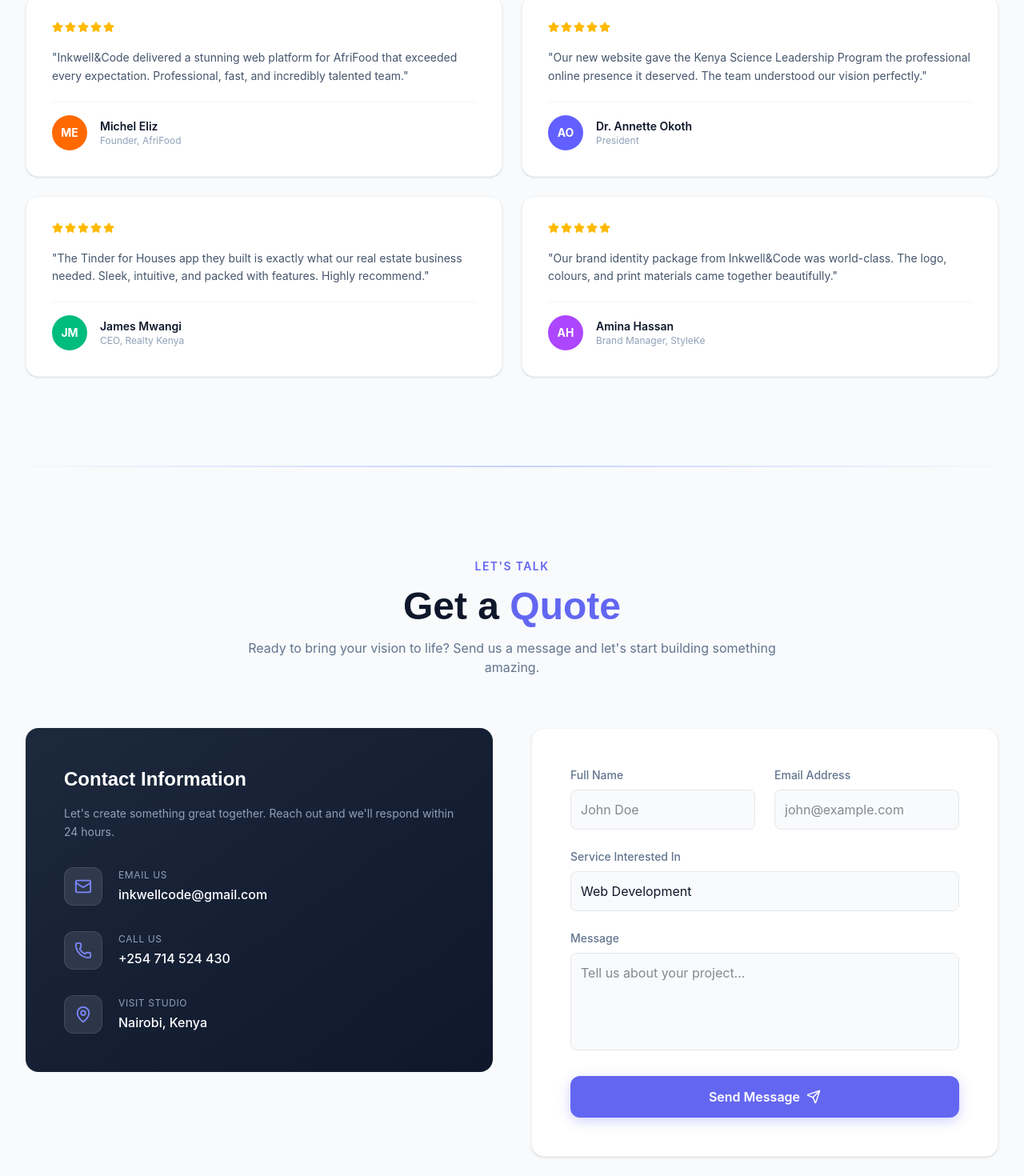
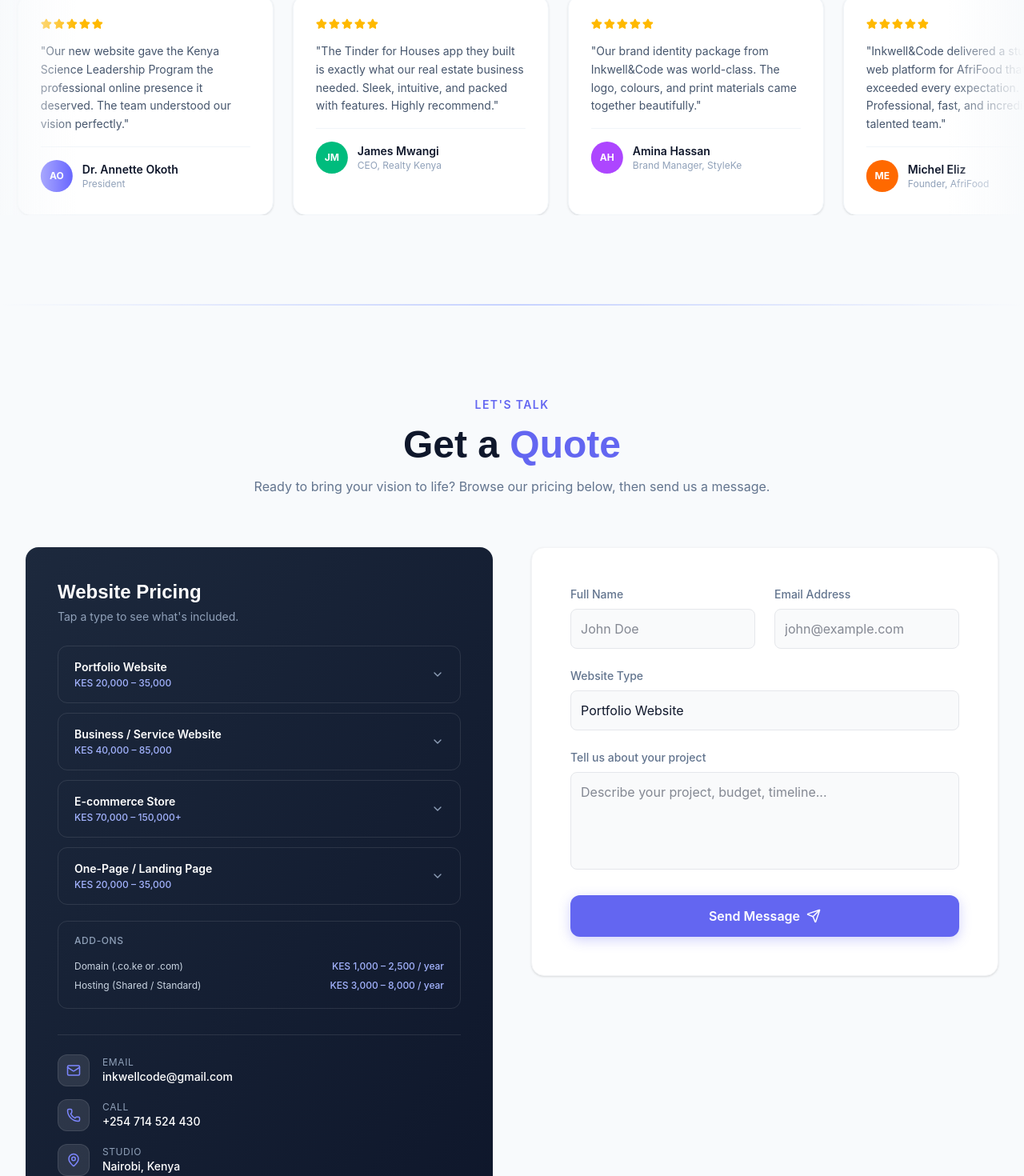
Before and after one commit to KelseySaul/inkwell, a React (Vite) app: page / in a window 1280 px wide. Shown: the part 4040-5510 px from the top of the page at 80% size. Built offline with nearby package versions, Linux system fonts and the light colour scheme; no server answers.

Commit message:
feat: Add dependencies and update Contact, Services, and Testimonials sections

```diff
--- a/package.json
+++ b/package.json
@@ -10,6 +10,7 @@
     "preview": "vite preview"
   },
   "dependencies": {
+    "@emailjs/browser": "^4.4.1",
     "@supabase/supabase-js": "^2.99.2",
     "canvas-confetti": "^1.9.4",
     "clsx": "^2.1.1",
--- a/src/sections/Contact.jsx
+++ b/src/sections/Contact.jsx
@@ -1,18 +1,107 @@
 import { useState } from 'react'
-import { motion } from 'framer-motion'
-import { Send, Mail, Phone, MapPin, CheckCircle } from 'lucide-react'
+import { motion, AnimatePresence } from 'framer-motion'
+import { Send, Mail, Phone, MapPin, CheckCircle, ChevronDown, ChevronUp } from 'lucide-react'
 import { supabase } from '../lib/supabase'
+import emailjs from '@emailjs/browser'
 import confetti from 'canvas-confetti'
 
+// ─── Pricing data ───────────────────────────────────────────────
+const websiteTypes = [
+  {
+    label: 'Portfolio Website',
+    price: 'KES 20,000 – 35,000',
+    description: 'A visual-first lookbook with high-quality image galleries & case studies. Ideal for designers wanting to get hired by agencies or brands.',
+    includes: 'Mobile responsiveness, gallery, contact form',
+  },
+  {
+    label: 'Business / Service Website',
+    price: 'KES 40,000 – 85,000',
+    description: 'Explains services, packages & process. Includes a blog and testimonials. Best for studios with structured service offerings.',
+    includes: 'CMS for self-editing, SEO setup, blog, WhatsApp integration',
+  },
+  {
+    label: 'E-commerce Store',
+    price: 'KES 70,000 – 150,000+',
+    description: 'Full shop functionality for digital or physical products — templates, fonts, mockups or branded merchandise.',
+    includes: 'M-Pesa integration, product catalog, inventory management',
+  },
+  {
+    label: 'One-Page / Landing Page',
+    price: 'KES 20,000 – 35,000',
+    description: 'A single scrolling page that summarises everything. Great for designers with a very specific niche (e.g. logo-only designers).',
+    includes: 'Mobile responsiveness, gallery, contact form',
+  },
+]
+
+const extras = [
+  { label: 'Domain (.co.ke or .com)', price: 'KES 1,000 – 2,500 / year' },
+  { label: 'Hosting (Shared / Standard)', price: 'KES 3,000 – 8,000 / year' },
+]
+
+// ─── Pricing accordion ──────────────────────────────────────────
+function PricingPanel() {
+  const [open, setOpen] = useState(null)
+
+  return (
+    <div className="flex flex-col gap-3">
+      {websiteTypes.map((type, i) => (
+        <div key={i} className="rounded-xl border border-white/10 overflow-hidden">
+          <button
+            onClick={() => setOpen(open === i ? null : i)}
+            className="w-full flex items-center justify-between px-5 py-4 text-left hover:bg-white/5 transition-colors"
+          >
+            <div>
+              <p className="font-semibold text-white text-sm">{type.label}</p>
+              <p className="text-indigo-300 text-xs font-medium mt-0.5">{type.price}</p>
+            </div>
+            {open === i
+              ? <ChevronUp size={16} className="text-indigo-400 shrink-0" />
+              : <ChevronDown size={16} className="text-slate-400 shrink-0" />}
+          </button>
+          <AnimatePresence initial={false}>
+            {open === i && (
+              <motion.div
+                key="content"
+                initial={{ height: 0, opacity: 0 }}
+                animate={{ height: 'auto', opacity: 1 }}
+                exit={{ height: 0, opacity: 0 }}
+                transition={{ duration: 0.25 }}
+                className="overflow-hidden"
+              >
+                <div className="px-5 pb-4 border-t border-white/10 pt-3">
+                  <p className="text-slate-300 text-xs leading-relaxed mb-2">{type.description}</p>
+                  <p className="text-slate-400 text-xs"><span className="text-indigo-300 font-medium">Includes:</span> {type.includes}</p>
+                </div>
+              </motion.div>
+            )}
+          </AnimatePresence>
+        </div>
+      ))}
+
+      <div className="mt-2 rounded-xl border border-white/10 px-5 py-4">
+        <p className="text-slate-400 text-xs uppercase tracking-wider mb-3 font-medium">Add-ons</p>
+        {extras.map((e, i) => (
+          <div key={i} className="flex items-center justify-between py-1">
+            <p className="text-slate-300 text-xs">{e.label}</p>
+            <p className="text-indigo-300 text-xs font-medium">{e.price}</p>
+          </div>
+        ))}
+      </div>
+    </div>
+  )
+}
+
+// ─── Main component ─────────────────────────────────────────────
 export default function Contact() {
   const [formData, setFormData] = useState({
     name: '',
     email: '',
-    subject: 'Web Development',
+    subject: 'Portfolio Website',
     message: ''
   })
   const [isSubmitting, setIsSubmitting] = useState(false)
   const [isSubmitted, setIsSubmitted] = useState(false)
+  const [showToast, setShowToast] = useState(false)
   const [error, setError] = useState(null)
 
   const handleSubmit = async (e) => {
@@ -20,13 +109,38 @@ export default function Contact() {
     setIsSubmitting(true)
     setError(null)
 
+    // ── 1. Send email silently via EmailJS ──────────────────────
     try {
-      const { error: supabaseError } = await supabase
-        .from('contacts')
-        .insert([formData])
+      await emailjs.send(
+        import.meta.env.VITE_EMAILJS_SERVICE_ID,
+        import.meta.env.VITE_EMAILJS_TEMPLATE_ID,
+        {
+          from_name: formData.name,
+          from_email: formData.email,
+          name: formData.name,      // used by {{name}} in From Name field
+          email: formData.email,    // used by {{email}} in Reply To field
+          subject: formData.subject,
+          message: formData.message,
+        },
+        { publicKey: import.meta.env.VITE_EMAILJS_PUBLIC_KEY }
+      )
+    } catch (emailErr) {
+      const reason = emailErr?.text || emailErr?.message || 'Unknown error'
+      console.error('EmailJS error:', reason, emailErr)
+      setError(`Could not send message (${reason}). Please email us directly at inkwellcode@gmail.com`)
+      setIsSubmitting(false)
+      return
+    }
 
-      if (supabaseError) throw supabaseError
+    // ── 2. Also log to Supabase as backup ──────────────────────
+    try {
+      await supabase.from('contacts').insert([formData])
+    } catch (dbErr) {
+      console.error('Supabase log error:', dbErr)
+    }
 
+    // ── 3. Show success, confetti & toast ──────────────────────
+    setIsSubmitting(false)
     setIsSubmitted(true)
     confetti({
       particleCount: 100,
@@ -34,26 +148,15 @@ export default function Contact() {
       origin: { y: 0.6 },
       colors: ['#6366f1', '#a855f7', '#ffffff']
     })
-    } catch (err) {
-      console.error('Error submitting form:', err)
-      setError('Something went wrong. Please try again or contact me directly.')
-      // For demonstration purposes, even if it fails (no keys set), we show success in UI
-      // but log the error. In real use, keys should be provided.
+    // Show toast after a short delay
     setTimeout(() => {
-        setIsSubmitted(true)
-        confetti({
-          particleCount: 50,
-          spread: 60,
-          origin: { y: 0.8 },
-          colors: ['#6366f1']
-        })
-      }, 1000)
-    } finally {
-      setIsSubmitting(false)
-    }
+      setShowToast(true)
+      setTimeout(() => setShowToast(false), 6000)
+    }, 800)
   }
 
   return (
+    <>
       <section id="contact" className="py-28 relative overflow-hidden bg-slate-50">
         <div className="absolute top-0 left-0 right-0 h-px bg-gradient-to-r from-transparent via-indigo-200 to-transparent" />
         <div className="container px-4 md:px-8">
@@ -61,50 +164,55 @@ export default function Contact() {
             <span className="section-label">Let's Talk</span>
             <h2 className="text-4xl md:text-5xl font-bold text-slate-900 mb-4">Get a <span className="text-primary">Quote</span></h2>
             <p className="text-slate-500 max-w-2xl mx-auto">
-            Ready to bring your vision to life? Send us a message and let's start building something amazing.
+              Ready to bring your vision to life? Browse our pricing below, then send us a message.
             </p>
           </div>
 
           <div className="grid grid-cols-1 lg:grid-cols-2 gap-12 items-start">
+            {/* LEFT — contact info + pricing */}
             <motion.div
               initial={{ opacity: 0, x: -30 }}
               whileInView={{ opacity: 1, x: 0 }}
               viewport={{ once: true }}
-            className="bg-gradient-to-br from-slate-800 to-slate-900 rounded-2xl p-8 md:p-12 text-white"
+              className="bg-gradient-to-br from-slate-800 to-slate-900 rounded-2xl p-8 md:p-10 text-white"
             >
-            <h3 className="text-2xl font-bold mb-4 text-white">Contact Information</h3>
-            <p className="text-slate-400 text-sm mb-8 leading-relaxed">Let's create something great together. Reach out and we'll respond within 24 hours.</p>
-            <div className="flex flex-col gap-8">
-              <div className="flex items-center gap-5 group">
-                <div className="w-12 h-12 bg-white/10 border border-white/10 flex items-center justify-center rounded-xl">
-                  <Mail className="text-indigo-400" size={22} />
+              <h3 className="text-2xl font-bold mb-1 text-white">Website Pricing</h3>
+              <p className="text-slate-400 text-sm mb-6 leading-relaxed">Tap a type to see what's included.</p>
+
+              <PricingPanel />
+
+              <div className="mt-8 pt-6 border-t border-white/10 flex flex-col gap-4">
+                <div className="flex items-center gap-4">
+                  <div className="w-10 h-10 bg-white/10 border border-white/10 flex items-center justify-center rounded-xl shrink-0">
+                    <Mail className="text-indigo-400" size={18} />
                   </div>
                   <div>
-                  <p className="text-slate-400 text-xs uppercase tracking-wider mb-1">Email Us</p>
-                  <p className="text-white font-medium">inkwellcode@gmail.com</p>
+                    <p className="text-slate-400 text-xs uppercase tracking-wider">Email</p>
+                    <p className="text-white font-medium text-sm">inkwellcode@gmail.com</p>
                   </div>
                 </div>
-              <div className="flex items-center gap-5 group">
-                <div className="w-12 h-12 bg-white/10 border border-white/10 flex items-center justify-center rounded-xl">
-                  <Phone className="text-indigo-400" size={22} />
+                <div className="flex items-center gap-4">
+                  <div className="w-10 h-10 bg-white/10 border border-white/10 flex items-center justify-center rounded-xl shrink-0">
+                    <Phone className="text-indigo-400" size={18} />
                   </div>
                   <div>
-                  <p className="text-slate-400 text-xs uppercase tracking-wider mb-1">Call Us</p>
-                  <p className="text-white font-medium">+254 714 524 430</p>
+                    <p className="text-slate-400 text-xs uppercase tracking-wider">Call</p>
+                    <p className="text-white font-medium text-sm">+254 714 524 430</p>
                   </div>
                 </div>
-              <div className="flex items-center gap-5 group">
-                <div className="w-12 h-12 bg-white/10 border border-white/10 flex items-center justify-center rounded-xl">
-                  <MapPin className="text-indigo-400" size={22} />
+                <div className="flex items-center gap-4">
+                  <div className="w-10 h-10 bg-white/10 border border-white/10 flex items-center justify-center rounded-xl shrink-0">
+                    <MapPin className="text-indigo-400" size={18} />
                   </div>
                   <div>
-                  <p className="text-slate-400 text-xs uppercase tracking-wider mb-1">Visit Studio</p>
-                  <p className="text-white font-medium">Nairobi, Kenya</p>
+                    <p className="text-slate-400 text-xs uppercase tracking-wider">Studio</p>
+                    <p className="text-white font-medium text-sm">Nairobi, Kenya</p>
                   </div>
                 </div>
               </div>
             </motion.div>
 
+            {/* RIGHT — form */}
             <motion.div
               initial={{ opacity: 0, x: 30 }}
               whileInView={{ opacity: 1, x: 0 }}
@@ -113,15 +221,18 @@ export default function Contact() {
             >
               {isSubmitted ? (
                 <div className="text-center py-12">
-                <div className="w-20 h-20 bg-primary/20 rounded-full flex items-center justify-center mx-auto mb-6 scale-110">
+                  <div className="w-20 h-20 bg-primary/20 rounded-full flex items-center justify-center mx-auto mb-6">
                     <CheckCircle className="text-primary" size={48} />
                   </div>
-                <h3 className="text-3xl font-bold mb-4">Message Sent!</h3>
-                <p className="text-dim mb-8">
-                  Thank you for reaching out. We'll get back to you within 24 hours.
+                  <h3 className="text-3xl font-bold mb-3">Message Sent!</h3>
+                  <p className="text-dim mb-2 text-sm">
+                    Thank you for reaching out. We'll review your project details and get back to you within 24 hours.
+                  </p>
+                  <p className="text-indigo-500 text-sm font-medium mb-8">
+                    📬 A confirmation email is on its way to your inbox.
                   </p>
                   <button
-                  onClick={() => setIsSubmitted(false)}
+                    onClick={() => { setIsSubmitted(false); setShowToast(false); setFormData({ name: '', email: '', subject: 'Portfolio Website', message: '' }) }}
                     className="neon-btn"
                   >
                     Send Another Message
@@ -138,7 +249,7 @@ export default function Contact() {
                         placeholder="John Doe"
                         className="bg-gray-50 border border-gray-200 p-3 rounded-lg focus:border-primary outline-none transition-all"
                         value={formData.name}
-                      onChange={(e) => setFormData({...formData, name: e.target.value})}
+                        onChange={(e) => setFormData({ ...formData, name: e.target.value })}
                       />
                     </div>
                     <div className="flex flex-col gap-2">
@@ -149,36 +260,41 @@ export default function Contact() {
                         placeholder="john@example.com"
                         className="bg-gray-50 border border-gray-200 p-3 rounded-lg focus:border-primary outline-none transition-all"
                         value={formData.email}
-                      onChange={(e) => setFormData({...formData, email: e.target.value})}
+                        onChange={(e) => setFormData({ ...formData, email: e.target.value })}
                       />
                     </div>
                   </div>
+
                   <div className="flex flex-col gap-2">
-                  <label className="text-sm font-medium text-dim">Service Interested In</label>
+                    <label className="text-sm font-medium text-dim">Website Type</label>
                     <select
                       className="bg-gray-50 border border-gray-200 p-3 rounded-lg focus:border-primary outline-none transition-all appearance-none"
                       value={formData.subject}
-                    onChange={(e) => setFormData({...formData, subject: e.target.value})}
+                      onChange={(e) => setFormData({ ...formData, subject: e.target.value })}
                     >
-                    <option>Web Development</option>
-                    <option>Graphic Design</option>
-                    <option>UI/UX Design</option>
-                    <option>Premium Printing</option>
-                    <option>Fullstack Systems</option>
+                      <option>Portfolio Website</option>
+                      <option>Business / Service Website</option>
+                      <option>E-commerce Store</option>
+                      <option>One-Page / Landing Page</option>
+                      <option>Logo Design</option>
+                      <option>Printing Services</option>
                     </select>
                   </div>
+
                   <div className="flex flex-col gap-2">
-                  <label className="text-sm font-medium text-dim">Message</label>
+                    <label className="text-sm font-medium text-dim">Tell us about your project</label>
                     <textarea
                       required
                       rows="4"
-                    placeholder="Tell us about your project..."
+                      placeholder="Describe your project, budget, timeline..."
                       className="bg-gray-50 border border-gray-200 p-3 rounded-lg focus:border-primary outline-none transition-all resize-none"
                       value={formData.message}
-                    onChange={(e) => setFormData({...formData, message: e.target.value})}
-                  ></textarea>
+                      onChange={(e) => setFormData({ ...formData, message: e.target.value })}
+                    />
                   </div>
+
                   {error && <p className="text-red-400 text-sm">{error}</p>}
+
                   <button
                     disabled={isSubmitting}
                     type="submit"
@@ -193,5 +309,36 @@ export default function Contact() {
           </div>
         </div>
       </section>
+
+      {/* ── Confirmation toast ── */}
+      <AnimatePresence>
+        {showToast && (
+          <motion.div
+            initial={{ opacity: 0, y: 60, scale: 0.95 }}
+            animate={{ opacity: 1, y: 0, scale: 1 }}
+            exit={{ opacity: 0, y: 40, scale: 0.95 }}
+            transition={{ type: 'spring', stiffness: 300, damping: 25 }}
+            className="fixed bottom-6 right-6 z-50 flex items-start gap-3 bg-slate-900 text-white rounded-2xl shadow-2xl px-5 py-4 max-w-sm"
+          >
+            <div className="w-9 h-9 bg-indigo-500/20 rounded-xl flex items-center justify-center shrink-0 mt-0.5">
+              <Mail className="text-indigo-400" size={18} />
+            </div>
+            <div>
+              <p className="font-semibold text-sm mb-0.5">Confirmation on its way!</p>
+              <p className="text-slate-400 text-xs leading-relaxed">
+                You'll receive a confirmation email about your project shortly. We'll be in touch within 24 hours.
+              </p>
+            </div>
+            <button
+              onClick={() => setShowToast(false)}
+              className="text-slate-500 hover:text-slate-300 transition-colors shrink-0 ml-1 text-lg leading-none"
+              aria-label="Dismiss"
+            >
+              ×
+            </button>
+          </motion.div>
+        )}
+      </AnimatePresence>
+    </>
   )
 }
--- a/src/sections/Testimonials.jsx
+++ b/src/sections/Testimonials.jsx
@@ -1,5 +1,5 @@
+import { Star, Quote } from 'lucide-react'
 import { motion } from 'framer-motion'
-import { Star, Quote } from 'lucide-react'
 
 const testimonials = [
   {
@@ -46,7 +46,28 @@ function StarRating({ count }) {
   )
 }
 
+function TestimonialCard({ t }) {
+  return (
+    <div className="testimonial-card bg-white rounded-2xl p-7 border border-slate-100 shadow-sm w-[320px] shrink-0 mx-3">
+      <StarRating count={t.stars} />
+      <p className="text-slate-600 leading-relaxed my-4 text-sm">"{t.review}"</p>
+      <div className="flex items-center gap-3 pt-4 border-t border-slate-100">
+        <div className={`w-10 h-10 ${t.color} rounded-full flex items-center justify-center text-white font-bold text-xs shrink-0`}>
+          {t.avatar}
+        </div>
+        <div>
+          <p className="font-semibold text-slate-900 text-sm">{t.name}</p>
+          <p className="text-slate-400 text-xs">{t.role}</p>
+        </div>
+      </div>
+    </div>
+  )
+}
+
 export default function Testimonials() {
+  // Duplicate twice for seamless infinite loop
+  const looped = [...testimonials, ...testimonials, ...testimonials]
+
   return (
     <section id="testimonials" className="py-28 bg-slate-50 relative overflow-hidden">
       <div className="absolute top-0 left-0 right-0 h-px bg-gradient-to-r from-transparent via-indigo-200 to-transparent" />
@@ -56,40 +77,33 @@ export default function Testimonials() {
         <Quote size={160} strokeWidth={1} />
       </div>
 
-      <div className="container px-4 md:px-8 relative">
-        <div className="text-center mb-16">
-
+      <div className="relative">
+        <div className="text-center mb-16 px-4">
+          <motion.div
+            initial={{ opacity: 0, y: 20 }}
+            whileInView={{ opacity: 1, y: 0 }}
+            viewport={{ once: true }}
+          >
             <h2 className="text-4xl md:text-5xl font-bold text-slate-900 mb-4">
               What Our <span className="text-primary">Clients Say</span>
             </h2>
             <p className="text-slate-500 max-w-2xl mx-auto">
               Don't just take our word for it — hear from the businesses we've helped grow.
             </p>
+          </motion.div>
         </div>
 
-        <div className="grid grid-cols-1 md:grid-cols-2 gap-6">
-          {testimonials.map((t, i) => (
-            <motion.div
-              key={i}
-              initial={{ opacity: 0, y: 24 }}
-              whileInView={{ opacity: 1, y: 0 }}
-              viewport={{ once: true }}
-              transition={{ duration: 0.5, delay: i * 0.1 }}
-              className="bg-white rounded-2xl p-8 border border-slate-100 shadow-sm hover:shadow-md transition-shadow duration-300"
-            >
-              <StarRating count={t.stars} />
-              <p className="text-slate-600 leading-relaxed my-5 text-sm">"{t.review}"</p>
-              <div className="flex items-center gap-4 pt-4 border-t border-slate-100">
-                <div className={`w-11 h-11 ${t.color} rounded-full flex items-center justify-center text-white font-bold text-sm shrink-0`}>
-                  {t.avatar}
+        {/* Marquee track — full width, no container constraint */}
+        <div className="marquee-wrapper">
+          {/* Fade edges */}
+          <div className="pointer-events-none absolute inset-y-0 left-0 w-24 z-10 bg-gradient-to-r from-slate-50 to-transparent" />
+          <div className="pointer-events-none absolute inset-y-0 right-0 w-24 z-10 bg-gradient-to-l from-slate-50 to-transparent" />
+
+          <div className="marquee-track">
+            {looped.map((t, i) => (
+              <TestimonialCard key={i} t={t} />
+            ))}
           </div>
-                <div>
-                  <p className="font-semibold text-slate-900 text-sm">{t.name}</p>
-                  <p className="text-slate-400 text-xs">{t.role}</p>
-                </div>
-              </div>
-            </motion.div>
-          ))}
         </div>
       </div>
 
```
Also changed, not shown: 1 other file (tests, documents, lock files or other folders). Lines whose indentation alone changed are shown as unchanged.
